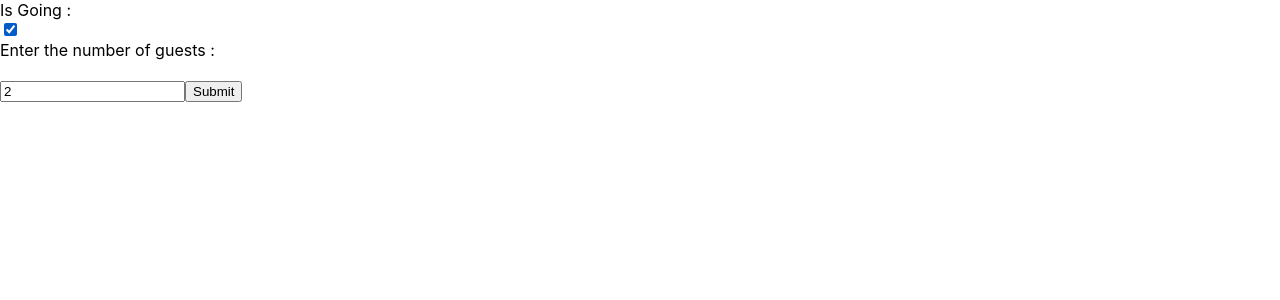
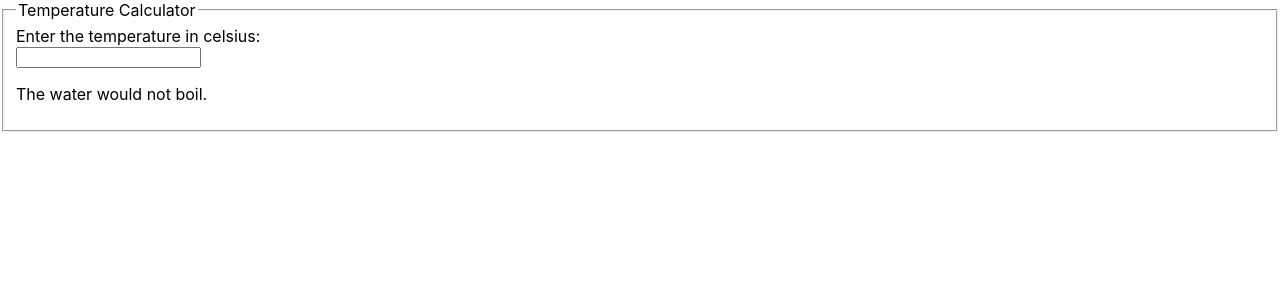
Before and after one commit to prachisawarkar/React-, a React (Create React App) app: page / in a window 1280 px wide. Shown: the top 300 px of the page. Built offline with nearby package versions, Linux system fonts and the light colour scheme.

Commit message:
test-version-27-lifting-state-up

```diff
--- a/src/index.js
+++ b/src/index.js
@@ -3,7 +3,7 @@
 import './index.css';
 //import LoginControl from './conditionalRendering';
 //import Blog from './listitems';
-import Reservation from './form';
+import Calculator from './temperature_calculator';
 import * as serviceWorker from './serviceWorker';
 
 //const numbers = [1,2,3,4,5];
@@ -16,7 +16,7 @@
   {id: 2, title: 'Installation', content: 'You can install React from npm.'}
 ];*/
 ReactDOM.render(
-  <Reservation />,
+  <Calculator />,
   document.getElementById('root')
 )
 
--- /dev/null
+++ b/src/temperature_calculator.js
@@ -0,0 +1,41 @@
+import React from 'react';
+
+function BoilingVerdict(props) {
+    if(props.celsius >= 100) {
+        return <p>The water would boil.</p>
+    }
+    return <p>The water would not boil.</p>
+}
+
+class Calculator extends React.Component {
+    constructor(props) {
+        super(props);
+        this.state = {
+            temperature : ''
+        };
+        this.handleChange = this.handleChange.bind(this);
+    }
+
+    handleChange(event) {
+        this.setState({
+            temperature : event.target.value
+        });
+    }
+
+    render() {
+        const temperature = this.state.temperature;
+        return (
+            <form>
+                <fieldset>
+                    <legend>Temperature Calculator</legend>
+                    <label> Enter the temperature in celsius: <br />
+                        <input value = {temperature} onChange = {this.handleChange} />
+                        <BoilingVerdict celsius = {temperature} />
+                    </label>
+                </fieldset>
+            </form>
+        );
+    }
+}
+
+export default Calculator;
```
